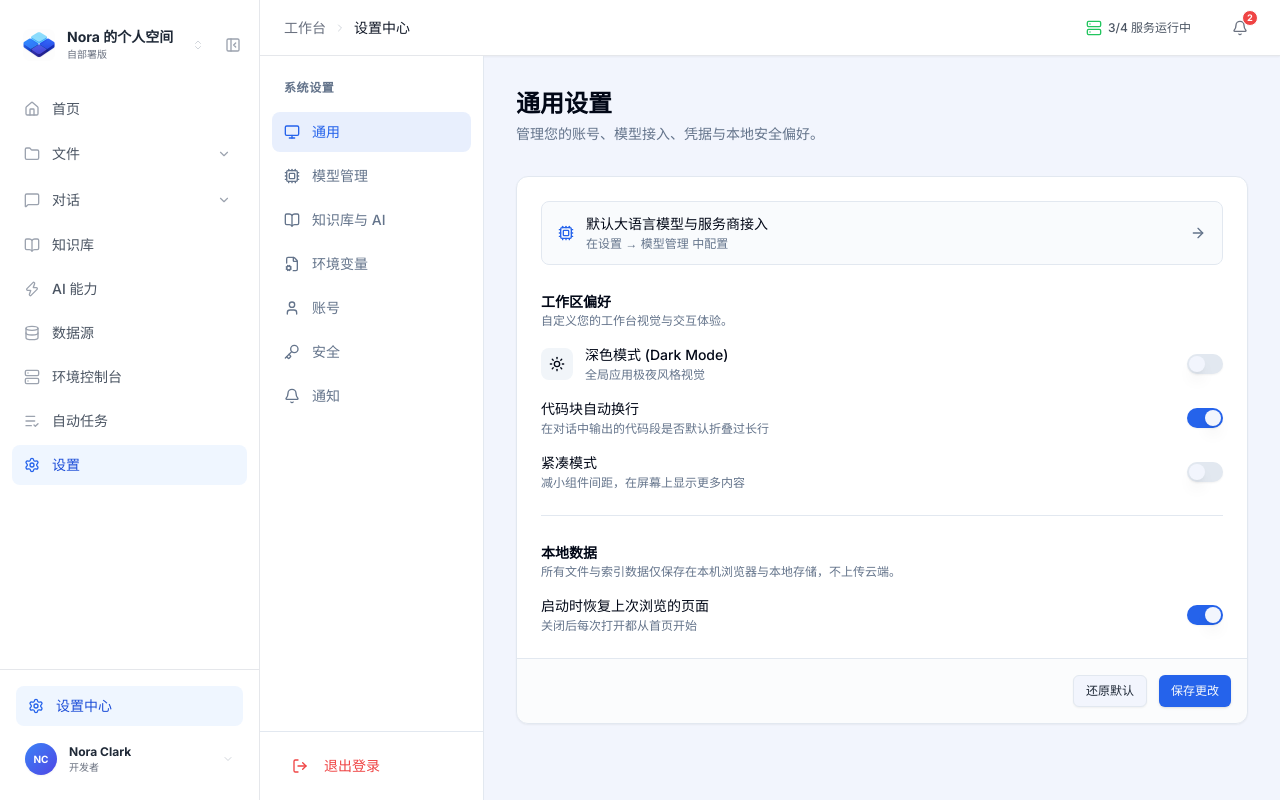
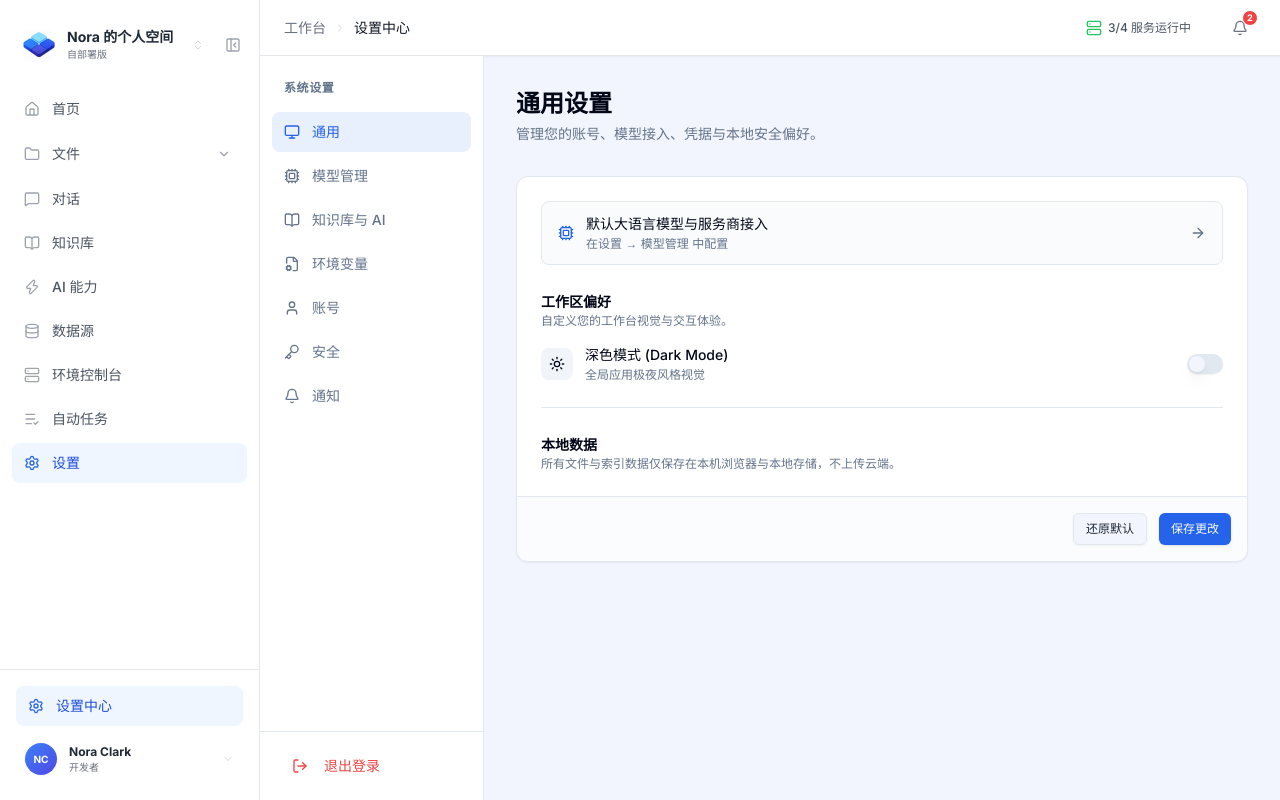
Before and after one commit to yizhiakuya/nora, a Next.js app: page /settings in a window 1280 px wide. Built offline with nearby package versions, Linux system fonts and the light colour scheme.

Commit message:
chore: remove dead switches, stale chat subItems, unused ErrorState

```diff
--- a/src/components/layout/Sidebar.tsx
+++ b/src/components/layout/Sidebar.tsx
@@ -25,7 +25,7 @@ import { toast } from "sonner";
 const NAV_ITEMS = [
 { name: "首页", icon: Home, href: "/" },
 { name: "文件", icon: Folder, href: "/files", subItems: [{ name: "全部文件", href: "/files" }, { name: "最近使用", href: "/files?view=recent" }, { name: "收藏文件", href: "/files?view=favorites" }, { name: "回收站", href: "/files?view=trash" }] },
-{ name: "对话", icon: MessageSquare, href: "/chat", subItems: [{ name: "查询订单状态分布", href: "/chat" }, { name: "排查 Redis 连接问题", href: "/chat?session=2" }] },
+{ name: "对话", icon: MessageSquare, href: "/chat" },
 { name: "知识库", icon: BookOpen, href: "/knowledge" },
 { name: "AI 能力", icon: Zap, href: "/skills" },
 { name: "数据源", icon: Database, href: "/data-sources" },
--- a/src/components/settings/GeneralSettings.tsx
+++ b/src/components/settings/GeneralSettings.tsx
@@ -65,21 +65,6 @@ export function GeneralSettings() {
             />
           </div>
 
-          <div className="flex items-center justify-between">
-            <div>
-              <div className="text-sm font-medium text-foreground">代码块自动换行</div>
-              <div className="text-xs text-muted-foreground mt-0.5">在对话中输出的代码段是否默认折叠过长行</div>
-            </div>
-            <Switch defaultChecked />
-          </div>
-
-          <div className="flex items-center justify-between">
-            <div>
-              <div className="text-sm font-medium text-foreground">紧凑模式</div>
-              <div className="text-xs text-muted-foreground mt-0.5">减小组件间距，在屏幕上显示更多内容</div>
-            </div>
-            <Switch />
-          </div>
         </div>
 
         <div className="w-full h-px bg-border"></div>
@@ -88,13 +73,6 @@ export function GeneralSettings() {
           <div>
             <label className="text-sm font-bold text-foreground">本地数据</label>
             <p className="text-xs text-muted-foreground">所有文件与索引数据仅保存在本机浏览器与本地存储，不上传云端。</p>
-          </div>
-          <div className="flex items-center justify-between">
-            <div>
-              <div className="text-sm font-medium text-foreground">启动时恢复上次浏览的页面</div>
-              <div className="text-xs text-muted-foreground mt-0.5">关闭后每次打开都从首页开始</div>
-            </div>
-            <Switch defaultChecked />
           </div>
         </div>
       </div>
--- a/src/components/ui/custom/States.tsx
+++ b/src/components/ui/custom/States.tsx
@@ -1,5 +1,4 @@
 import React, { ReactNode } from "react";
-import { AlertTriangle } from "lucide-react";
 
 interface EmptyStateProps {
   icon: React.ElementType;
@@ -21,28 +20,3 @@ export function EmptyState({ icon: Icon, title, description, action, className =
     </div>
   );
 }
-
-interface ErrorStateProps {
-  title?: string;
-  description?: string;
-  action?: ReactNode;
-  className?: string;
-}
-
-export function ErrorState({
-  title = "加载失败",
-  description = "数据加载出现问题，请稍后重试。",
-  action,
-  className = "",
-}: ErrorStateProps) {
-  return (
-    <div className={`py-20 flex flex-col items-center justify-center text-center animate-in fade-in ${className}`}>
-      <div className="w-16 h-16 bg-red-50 dark:bg-red-950/40 rounded-full flex items-center justify-center mb-4 border border-red-100 dark:border-red-900">
-        <AlertTriangle className="w-8 h-8 text-red-400" />
-      </div>
-      <h3 className="text-sm font-bold text-gray-700 dark:text-gray-200 mb-1">{title}</h3>
-      <p className="text-xs text-gray-500 dark:text-gray-400 max-w-sm mb-4">{description}</p>
-      {action && <div>{action}</div>}
-    </div>
-  );
-}
```
